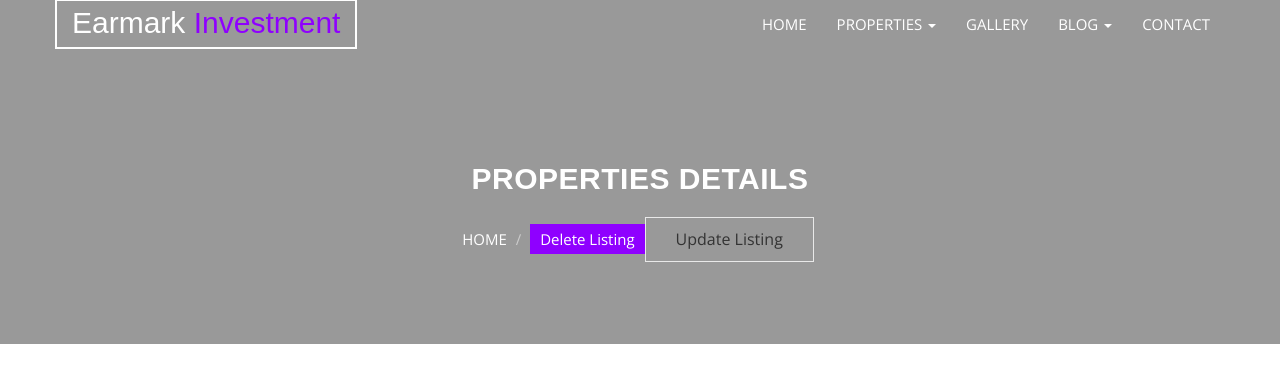
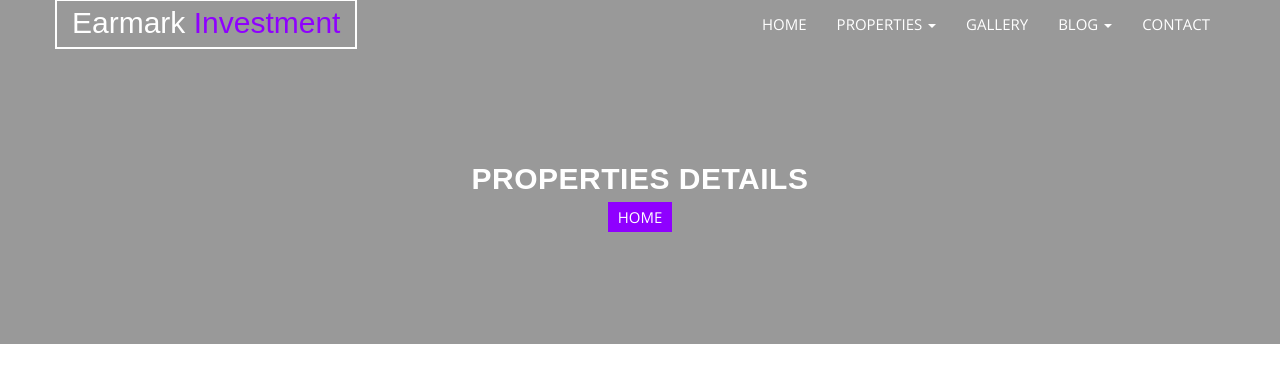
Before and after one commit to ADyusuf12/Earmark-Website, a Django app: page /properties_list/1/ in a window 1280 px wide. Shown: the part 56-427 px from the top of the page. Run offline with Django 5.2, Linux system fonts and the light colour scheme; data comes from the database, SQL or seed files in the repository; both versions use the stored data as it was after the commit; some libraries are stand-ins or nearby versions.

Commit message:
Add dynamic button visibility based on permissions and ownership

```diff
--- a/EarmarkWeb/e_web/templates/properties-detail.html
+++ b/EarmarkWeb/e_web/templates/properties-detail.html
@@ -12,8 +12,6 @@
     <meta charset="utf-8">
     <meta http-equiv="X-UA-Compatible" content="IE=edge">
     <meta name="viewport" content="width=device-width, initial-scale=1">
-
-
 </head>
 
 <body class="aa-price-range">
@@ -25,10 +23,7 @@
     <a class="scrollToTop" href="#"><i class="fa fa-angle-double-up"></i></a>
     <!-- END SCROLL TOP BUTTON -->
 
-
-        <!-- Start Property header  -->
-
-
+    <!-- Start Property header -->
     <section id="aa-property-header">
         <div class="container">
             <div class="row">
@@ -37,26 +32,39 @@
                         <h2>Properties Details</h2>
                         <ol class="breadcrumb">
                             <li>
-                                    {% url 'public:index' as index_url %}{% if request.path == index_url %}{% else %}<a
-                                        href="{{ index_url }}">HOME</a>{% endif %}</span></a>
+                                {% url 'public:index' as index_url %}
+                                {% if request.path == index_url %}
+                                {% else %}
+                                    <a class="aa-secondary-btn" href="{{ index_url }}">HOME</a>
+                                {% endif %}
                             </li>
-                                <li><a class="aa-secondary-btn" href="/delete-listing/{{ listing.id }}"
-                                        onclick="return confirm('Are you sure you want to delete this listing?');">Delete
-                                        Listing</a>
-                                </li><a class="aa-primary-btn" href="/update-listing/{{ listing.id }}">Update
-                                    Listing</a>
+
+                            <!-- Check Delete Listing Permission -->
+                            {% if perms.public.delete_properties_listing and listing.user == request.user %}
                             <li>
+                                <a class="aa-secondary-btn" href="/delete-listing/{{ listing.id }}"
+                                   onclick="return confirm('Are you sure you want to delete this listing?');">
+                                   Delete Listing
+                                </a>
+                            </li>
+                            {% endif %}
 
+                            <!-- Check Update Listing Permission -->
+                            {% if perms.public.change_properties_listing and listing.user == request.user %}
+                            <li>
+                                <a class="aa-secondary-btn" href="/update-listing/{{ listing.id }}">Update Listing</a>
                             </li>
+                            {% endif %}
                         </ol>
+
                     </div>
                 </div>
             </div>
         </div>
     </section>
-        <!-- End Property header  -->
+    <!-- End Property header -->
 
-        <!-- Start Properties  -->
+    <!-- Start Properties -->
     <section id="aa-properties">
         <div class="container">
             <div class="row">
@@ -73,46 +81,20 @@
                                 <button id="save-listing-btn" class="aa-primary-btn">Save Listing</button>
                                 <h2>Lorem ipsum dolor sit amet, consectetur adipisicing elit. Ex, alias!</h2>
                                 <span class="aa-price">₦{{ listing.price }}</span>
-                                    <p>Lorem ipsum dolor sit amet, consectetur adipisicing elit. Quae voluptatibus
-                                        veniam non voluptate, ipsa eius magni aliquid ratione sit, odio reprehenderit in
-                                        quis repudiandae dolor.</p>
-                                    <p>Lorem ipsum dolor sit amet, consectetur adipisicing elit. Amet consequatur,
-                                        veritatis, ducimus in aliquam magnam voluptatibus ullam libero fugiat temporibus
-                                        at, aliquid explicabo placeat eligendi, assumenda magni saepe eius consequuntur.
-                                    </p>
-                                    <p>Lorem ipsum dolor sit amet, consectetur adipisicing elit. Praesentium dicta
-                                        aliquid, autem, cum, impedit nostrum, rem molestias quisquam ab iure enim totam?
-                                        Itaque esse ut adipisci officiis nulla repellendus ratione dolore, iste ex
-                                        doloribus tenetur eos provident quam quasi maxime.</p>
+                                <p>Lorem ipsum dolor sit amet, consectetur adipisicing elit. Quae voluptatibus veniam non voluptate, ipsa eius magni aliquid ratione sit, odio reprehenderit in quis repudiandae dolor.</p>
+                                <p>Lorem ipsum dolor sit amet, consectetur adipisicing elit. Amet consequatur, veritatis, ducimus in aliquam magnam voluptatibus ullam libero fugiat temporibus at, aliquid explicabo placeat eligendi, assumenda magni saepe eius consequuntur.</p>
+                                <p>Lorem ipsum dolor sit amet, consectetur adipisicing elit. Praesentium dicta aliquid, autem, cum, impedit nostrum, rem molestias quisquam ab iure enim totam? Itaque esse ut adipisci officiis nulla repellendus ratione dolore, iste ex doloribus tenetur eos provident quam quasi maxime.</p>
                                 <h4>Listing Added by</h4>
                                 <div>
-
-                                        <a
-                                            href="{% url 'accounts:user-profile-detail' listing.user.profile.pk %}">{{ listing.user.username }}</a>
+                                    <a href="{% url 'accounts:user-profile-detail' listing.user.profile.pk %}">{{ listing.user.username }}</a>
                                 </div>
-                                    <h4>Propetry Features</h4>
+                                <h4>Property Features</h4>
                                 <ul>
-                                        <li>{{ listing.bedrooms }}Bedrooms</li>
-                                        <li>{{ listing.bathrooms }}Bathrooms</li>
-                                        <!-- <li>Kitchen</li> -->
-                                        <!-- <li>Air Condition</li> -->
-                                        <!-- <li>Belcony</li> -->
-                                        <!-- <li>Gym</li> -->
-                                        <!-- <li>Garden</li> -->
-                                        <!-- <li>CCTV</li>
-                                        <li>Children Play Ground</li>
-                                        <li>Community Center</li>
-                                        <li>Security System</li> -->
+                                    <li>{{ listing.bedrooms }} Bedrooms</li>
+                                    <li>{{ listing.bathrooms }} Bathrooms</li>
                                 </ul>
-                                    <!-- <h4>Property Video</h4>
-                                    <iframe width="100%" height="480" src="https://www.youtube.com/embed/CegXQps0In4"
-                                        frameborder="0" allowfullscreen></iframe> -->
                                 <h4>Property Map Location</h4>
-                                    <iframe src="{{ listing.google_map}}" width="80%" height="350" frameborder="5"
-                                        style="border: 5px;" allowfullscreen></iframe>
-
-
-
+                                <iframe src="{{ listing.google_map }}" width="80%" height="350" frameborder="5" style="border: 5px;" allowfullscreen></iframe>
                             </div>
 
                             <div class="aa-properties-social">
@@ -138,9 +120,7 @@
                                                 <a class="aa-properties-item-img" href="#">
                                                     <img alt="img" src="{% static 'theme/img/item/1.jpg' %}">
                                                 </a>
-                                                    <div class="aa-tag for-sale">
-                                                        For Sale
-                                                    </div>
+                                                <div class="aa-tag for-sale">For Sale</div>
                                                 <div class="aa-properties-item-content">
                                                     <div class="aa-properties-info">
                                                         <span>5 Rooms</span>
@@ -149,14 +129,11 @@
                                                         <span>1100 SQ FT</span>
                                                     </div>
                                                     <div class="aa-properties-about">
-                                                            <h3><a href="#">Appartment Title</a></h3>
-                                                            <p>Lorem ipsum dolor sit amet, consectetur adipisicing elit.
-                                                                Enim molestiae vero ducimus quibusdam odit vitae.</p>
+                                                        <h3><a href="#">Apartment Title</a></h3>
+                                                        <p>Lorem ipsum dolor sit amet, consectetur adipisicing elit. Enim molestiae vero ducimus quibusdam odit vitae.</p>
                                                     </div>
                                                     <div class="aa-properties-detial">
-                                                            <span class="aa-price">
-                                                                $35000
-                                                            </span>
+                                                        <span class="aa-price">$35000</span>
                                                         <a class="aa-secondary-btn" href="#">View Details</a>
                                                     </div>
                                                 </div>
@@ -167,9 +144,7 @@
                                                 <a class="aa-properties-item-img" href="#">
                                                     <img alt="img" src="{% static 'theme/img/item/2.jpg' %}">
                                                 </a>
-                                                    <div class="aa-tag for-sale">
-                                                        For Sale
-                                                    </div>
+                                                <div class="aa-tag for-sale">For Sale</div>
                                                 <div class="aa-properties-item-content">
                                                     <div class="aa-properties-info">
                                                         <span>5 Rooms</span>
@@ -178,14 +153,11 @@
                                                         <span>1100 SQ FT</span>
                                                     </div>
                                                     <div class="aa-properties-about">
-                                                            <h3><a href="#">Appartment Title</a></h3>
-                                                            <p>Lorem ipsum dolor sit amet, consectetur adipisicing elit.
-                                                                Enim molestiae vero ducimus quibusdam odit vitae.</p>
+                                                        <h3><a href="#">Apartment Title</a></h3>
+                                                        <p>Lorem ipsum dolor sit amet, consectetur adipisicing elit. Enim molestiae vero ducimus quibusdam odit vitae.</p>
                                                     </div>
                                                     <div class="aa-properties-detial">
-                                                            <span class="aa-price">
-                                                                $35000
-                                                            </span>
+                                                        <span class="aa-price">$35000</span>
                                                         <a class="aa-secondary-btn" href="#">View Details</a>
                                                     </div>
                                                 </div>
@@ -193,9 +165,7 @@
                                         </div>
                                     </div>
                                 </div>
-
                             </div>
-
                         </div>
                     </div>
                 </div>
@@ -299,8 +269,7 @@
                                 <div class="media">
                                     <div class="media-left">
                                         <a href="#">
-                                            <img class="media-object" src="{{ listing.images.first.image.url }}"
-                                                alt="Property Image">
+                                            <img class="media-object" src="{{ listing.images.first.image.url }}" alt="Property Image">
                                         </a>
                                     </div>
                                     <div class="media-body">
@@ -316,8 +285,7 @@
             </div>
         </div>
     </section>
-
-        <!-- / Properties  -->
+    <!-- / Properties -->
 
     <!-- Footer -->
     <footer id="aa-footer">
@@ -326,19 +294,11 @@
                 <div class="col-md-12">
                     <div class="aa-footer-area">
                         <div class="row">
-                                <!-- <div class="col-md-3 col-sm-6 col-xs-12">
-                                    <div class="aa-footer-left">
-                                        <p>Designed by <a rel="nofollow" href="http://www.markups.io/">MarkUps.io</a>
-                                        </p>
-                                    </div>
-                                </div> -->
                             <div class="col-md-3 col-sm-6 col-xs-12">
                                 <div class="aa-footer-middle">
-                                        <a href="https://www.facebook.com/earmarkinvest"><i
-                                                class="fa fa-facebook"></i></a>
+                                    <a href="https://www.facebook.com/earmarkinvest"><i class="fa fa-facebook"></i></a>
                                     <a href="https://x.com/earmarkinvest"><i class="fa fa-twitter"></i></a>
-                                        <a href="https://www.instagram.com/earmarkinvest"><i
-                                                class="fa fa-instagram"></i></a>
+                                    <a href="https://www.instagram.com/earmarkinvest"><i class="fa fa-instagram"></i></a>
                                     <a href="#"><i class="fa fa-google-plus"></i></a>
                                     <a href="#"><i class="fa fa-youtube"></i></a>
                                 </div>
@@ -359,33 +319,28 @@
         </div>
     </footer>
 
-        <script>document.getElementById('save-listing-btn').addEventListener('click', function () {
-                // Send an AJAX request to your backend view (save_listing_view)
-                // Example using fetch API:
+    <script>
+        document.getElementById('save-listing-btn').addEventListener('click', function () {
             fetch('/save-listing/{{ listing.id }}/', {
                 method: 'POST',
                 headers: {
-                        'X-CSRFToken': '{{ csrf_token }}',  // Include CSRF token
+                    'X-CSRFToken': '{{ csrf_token }}',
                     'Content-Type': 'application/json',
                 },
-                    body: JSON.stringify({ listing_id: {{ listing.id }} }),  // Send the listing ID
+                body: JSON.stringify({ listing_id: {{ listing.id }} }),
             })
                 .then(response => {
                     if (response.ok) {
-                            // Property saved successfully
                         alert('Property saved successfully!');
-                            // Optionally, update the UI (e.g., change button text or style)
                     } else {
-                            // Handle error (e.g., user not authenticated)
                         alert('Error saving property. Please log in.');
                     }
                 })
                 .catch(error => {
                     console.error('Error saving property:', error);
                 });
-          });</script>
-
-
+        });
+    </script>
 </body>
 
 </html>
```
Also changed, not shown: EarmarkWeb/db.sqlite3. Lines whose indentation alone changed are shown as unchanged.
